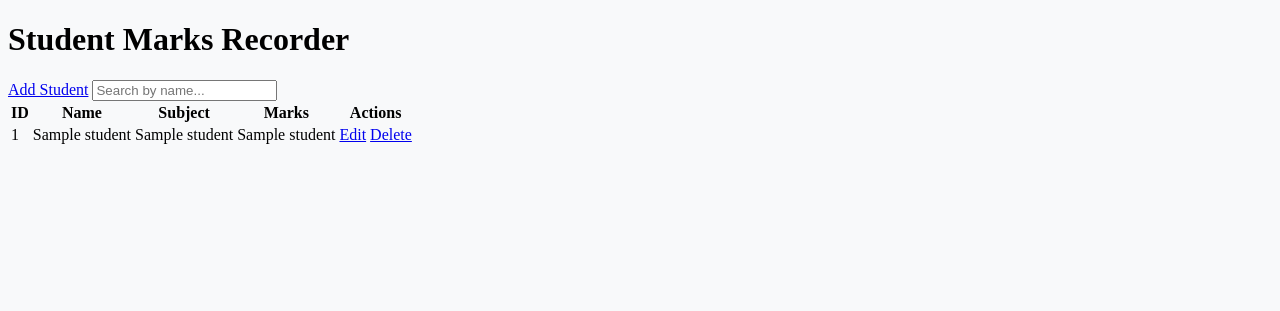
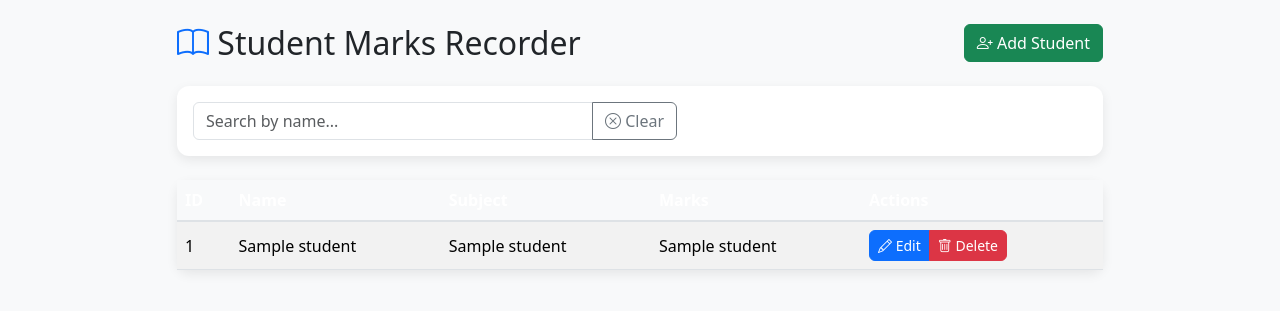
Before and after one commit to SantoshM09/student-marks-recorder, a Flask app: template Templates/index.html in a window 1280 px wide. Shown: the top 311 px of the page. Run offline with Flask 3, Linux system fonts and the light colour scheme; the template is opened without the code that fills it: most values are stand-ins (such as "Sample title", 1, 10 or a date in 2020).

Commit message:
updated index.html

```diff
--- a/Templates/index.html
+++ b/Templates/index.html
@@ -1,21 +1,56 @@
 <!DOCTYPE html>
-<html>
+<html lang="en">
 <head>
+    <meta charset="utf-8">
+    <meta name="viewport" content="width=device-width, initial-scale=1">
     <title>Student Marks Recorder</title>
-    <link rel="stylesheet" href="/static/style.css">
+    <!-- Bootstrap CSS -->
+    <link href="https://cdn.jsdelivr.net/npm/bootstrap@5.3.2/dist/css/bootstrap.min.css" rel="stylesheet">
+    <!-- Bootstrap Icons -->
+    <link rel="stylesheet" href="https://cdn.jsdelivr.net/npm/bootstrap-icons@1.11.1/font/bootstrap-icons.css">
+    <!-- Custom CSS -->
+    <link rel="stylesheet" href="{{ url_for('static', filename='style.css') }}">
 </head>
-<body>
-    <h1>Student Marks Recorder</h1>
-    <a href="/add" class="btn">Add Student</a>
-    <input type="text" id="search" placeholder="Search by name..." onkeyup="searchTable()">
-    <table id="marksTable">
+<body class="bg-light">
+    <div class="container mt-4">
+        <div class="row justify-content-center">
+            <div class="col-md-10">
+                <div class="d-flex justify-content-between align-items-center mb-4">
+                    <h1 class="h2 mb-0">
+                        <i class="bi bi-book text-primary"></i> Student Marks Recorder
+                    </h1>
+                    <a href="{{ url_for('add_student') }}" class="btn btn-success">
+                        <i class="bi bi-person-plus"></i> Add Student
+                    </a>
+                </div>
+
+                <!-- Search Section -->
+                <div class="card mb-4">
+                    <div class="card-body">
+                        <div class="input-group">
+                            <input type="text" id="search" class="form-control" placeholder="Search by name..." onkeyup="searchTable()" aria-label="Search students">
+                            <button class="btn btn-outline-secondary" type="button" onclick="clearSearch()">
+                                <i class="bi bi-x-circle"></i> Clear
+                            </button>
+                        </div>
+                    </div>
+                </div>
+
+                <!-- Students Table Section -->
+                <div class="card">
+                    <div class="card-body p-0">
+                        <div class="table-responsive">
+                            <table class="table table-striped table-hover mb-0" id="marksTable">
+                                <thead class="table-dark">
                                     <tr>
-            <th>ID</th>
-            <th>Name</th>
-            <th>Subject</th>
-            <th>Marks</th>
-            <th>Actions</th>
+                                        <th scope="col">ID</th>
+                                        <th scope="col">Name</th>
+                                        <th scope="col">Subject</th>
+                                        <th scope="col">Marks</th>
+                                        <th scope="col">Actions</th>
                                     </tr>
+                                </thead>
+                                <tbody>
                                     {% for student in students %}
                                     <tr>
                                         <td>{{ student[0] }}</td>
@@ -23,12 +58,29 @@
                                         <td>{{ student[2] }}</td>
                                         <td>{{ student[3] }}</td>
                                         <td>
-                <a href="/edit/{{ student[0] }}">Edit</a>
-                <a href="/delete/{{ student[0] }}" onclick="return confirm('Delete this record?')">Delete</a>
+                                            <div class="btn-group" role="group">
+                                                <a href="{{ url_for('edit_student', id=student[0]) }}" class="btn btn-sm btn-primary">
+                                                    <i class="bi bi-pencil"></i> Edit
+                                                </a>
+                                                <a href="{{ url_for('delete_student', id=student[0]) }}" class="btn btn-sm btn-danger" onclick="return confirm('Are you sure you want to delete this record?')">
+                                                    <i class="bi bi-trash"></i> Delete
+                                                </a>
+                                            </div>
                                         </td>
                                     </tr>
                                     {% endfor %}
+                                </tbody>
                             </table>
-    <script src="/static/script.js"></script>
+                        </div>
+                    </div>
+                </div>
+            </div>
+        </div>
+    </div>
+
+    <!-- Bootstrap JS Bundle -->
+    <script src="https://cdn.jsdelivr.net/npm/bootstrap@5.3.2/dist/js/bootstrap.bundle.min.js"></script>
+    <!-- Custom JS -->
+    <script src="{{ url_for('static', filename='script.js') }}"></script>
 </body>
 </html>
```
Lines whose indentation alone changed are shown as unchanged.
